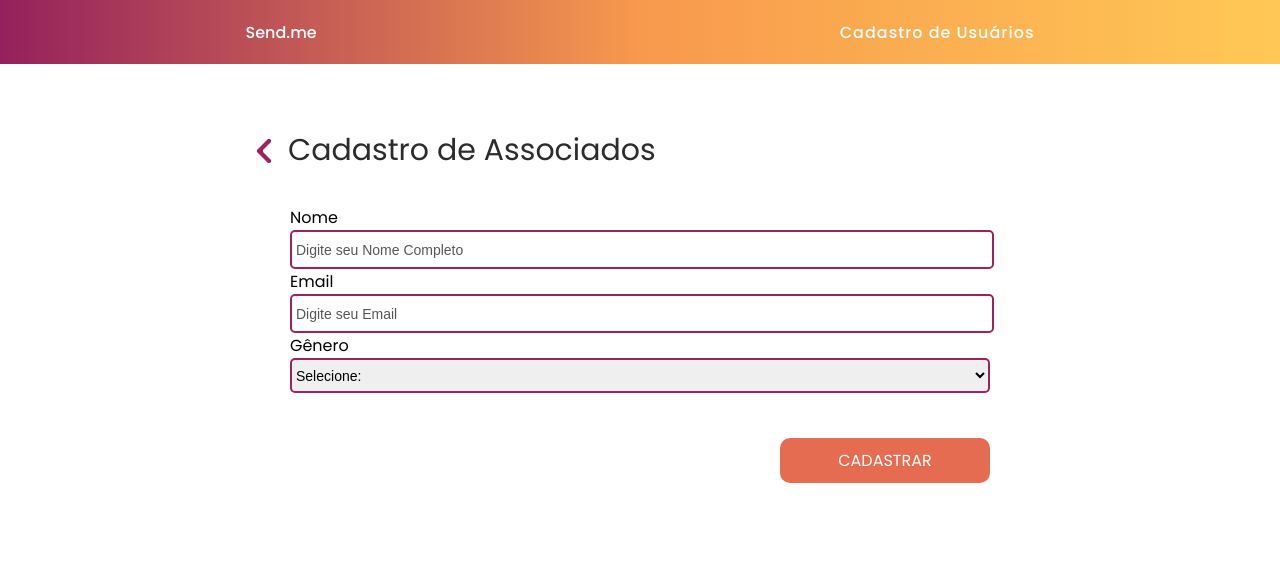
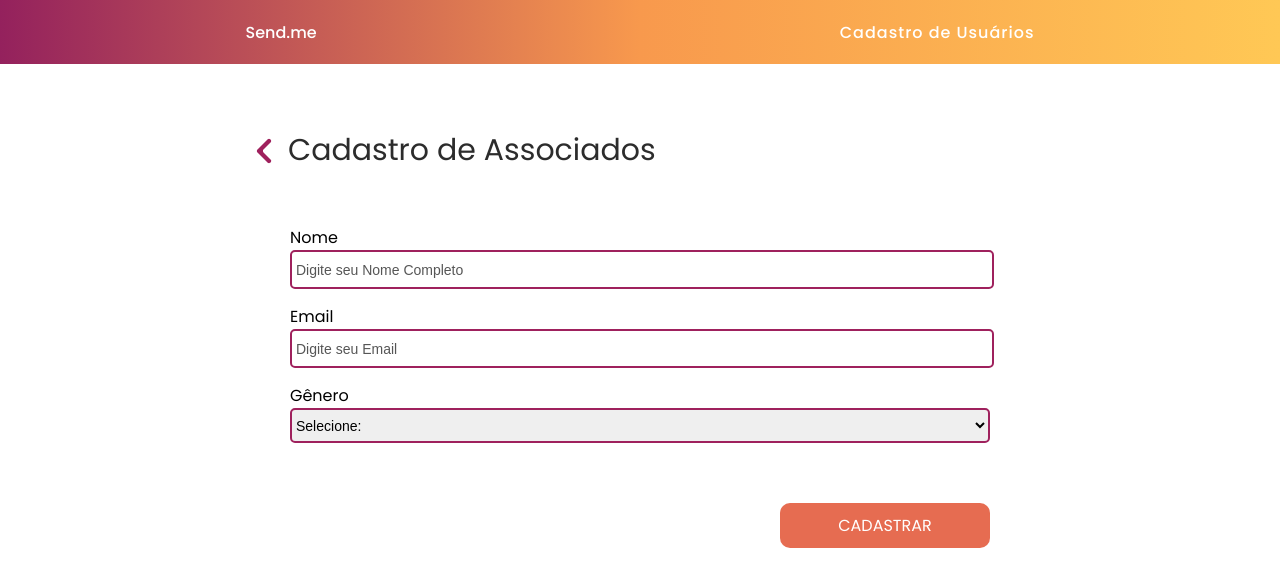
Before and after one commit to The-Seven-DSM/Send.me-FrontEnd-2022-2, a React (Create React App) app: page /cadastro_usuario in a window 1280 px wide. Shown: the top 586 px of the page. Built offline with nearby package versions, Linux system fonts and the light colour scheme.

Commit message:
Atualizacao Required

```diff
--- a/src/components/Editor/editor.js
+++ b/src/components/Editor/editor.js
@@ -14,14 +14,17 @@ const Editor = () => {
 
         }))
     }
+    const [usea,setUser] = useState([])
     const [Email, setEmail] = useState([]);
+    const [pa,setPa] = useState([]);
     const [texto, setTexto] = useState('')
     const [pagina, setPagina] = useState(0);
     const [paginaSrc, setPaginaSrc] = useState('')
-    console.log(pagina)
 
+    var fk = "/get/associate/" + Email.fk_id_associado
     var ida = "/get/email/" + window.location.href.split('=')[1].split('&nome')[0]
     let use = window.location.href.split('=')[2].split('%20').join(' ')
+
     const validar = () => {
         Axios.post(`http://localhost:3001/validar`, {
             id_email: Email.id_email,
@@ -36,6 +39,10 @@ const Editor = () => {
         Axios.post(`http://localhost:3001/send/direto`, {
             id_email: Email.id_email,
             corpo: values.emailCrpo,
+            fk_id_associado: Email.fk_id_associado,
+            // nome: Email.associado.nome,
+            // email: Email.associado.email,
+
         }
         ).then(resp => {
             console.log(resp);
@@ -43,8 +50,15 @@ const Editor = () => {
         alert("O email foi em enviado!");
     }
     useEffect(() => {
+        Axios.get(`http://localhost:3001${fk}`).then((resp) => {
+        setUser(resp.data)
+
+        });
+    }, [])
+    useEffect(() => {
         Axios.get(`http://localhost:3001${ida}`).then((resp) => {
             setEmail(resp.data);
+            setPa(resp.data.fk_id_associado);
             setPaginaSrc(resp.data.pagina);
             var paginaEx = resp.data.pagina;
             setPagina(paginaEx.split('_')[1].split('.')[0]);
@@ -85,6 +99,7 @@ const Editor = () => {
         setPagina(Number(numero))
     }
 
+
     return (
         <>
             <Header />
@@ -98,7 +113,7 @@ const Editor = () => {
 
                     <div className="arrow-page">
                         <button className="arrow-button" onClick={() => paginaSub(pagina)}><img className="ArrowImg" src={ArrowLeft} alt="Seta Direita" /></button>
-                        <p > Pagina:{pagina}</p>
+                        <p > Página:{pagina}</p>
                         <button className="arrow-button" onClick={() => paginaSom(pagina)}><img className="ArrowImg" src={ArrowRight} alt="Seta Esquerda" /></button>
                     </div>
                 </div>
@@ -107,7 +122,7 @@ const Editor = () => {
             </div>
             <div className="button-edit">
                 <a href="/"><button onClick={() => validar()} className="validate-button">VALIDAR EMAIL</button></a>
-                <a href="/"><button onClick={() => sendMail()} className="send-button">ENVIAR EMAIL</button></a>
+                <button onClick={() => sendMail()} className="send-button">ENVIAR EMAIL</button>
             </div>
         </>
     );
--- a/src/components/cadastro_usuario/cadastro_usuario.js
+++ b/src/components/cadastro_usuario/cadastro_usuario.js
@@ -28,22 +28,23 @@ const Cadastro_Usuario = () => {
         <>
             <Header />
             <div className="background">
-            <div className="back-button-registration">
-                        <a href="/"><img src={Voltar} alt="Voltar" /></a>
-                        <h3>Cadastro de Associados</h3>
-                    </div>
+                <div className="back-button-registration">
+                    <a href="/"><img src={Voltar} alt="Voltar" /></a>
+                    <h3>Cadastro de Associados</h3>
+                </div>
                 <div className="container">
+                    <form action="/">
+                        <div className="detail">
 
-                        <form className="detail">
-                            <div  className="input-box">
+                            <div className="input-box">
                                 <span>Nome</span>
-                                <input  onChange={pega}  name="nome" placeholder="Digite seu Nome Completo" required  />
+                                <input onChange={pega} name="nome" placeholder="Digite seu Nome Completo" required />
                             </div>
-                            <div  className="input-box">
+                            <div className="input-box">
                                 <span>Email</span>
-                                <input  onChange={pega} type="email" name="email" placeholder="Digite seu Email" required />
+                                <input onChange={pega} type="email" name="email" placeholder="Digite seu Email" required />
                             </div>
-                            <div  className="input-box">
+                            <div className="input-box">
                                 <span>Gênero</span>
                                 <select name="genero" onChange={pega} placeholder="Digite seu Nome Completo" required>
                                     <option value="" disabled selected>Selecione:</option>
@@ -52,12 +53,14 @@ const Cadastro_Usuario = () => {
                                 </select>
                             </div>
 
-                        </form>
-                        <a href="/">
-                            <div className="button-registration">
-                                <input  onClick={() => manda()} type="submit"value="CADASTRAR" />
-                            </div>
-                        </a>
+                        </div>
+
+                                <div className="button-registration">
+                                    <input onClick={() => manda()} type="submit" value="CADASTRAR" />
+                                </div>
+
+                            </form>
+
                 </div>
             </div>
 
```
